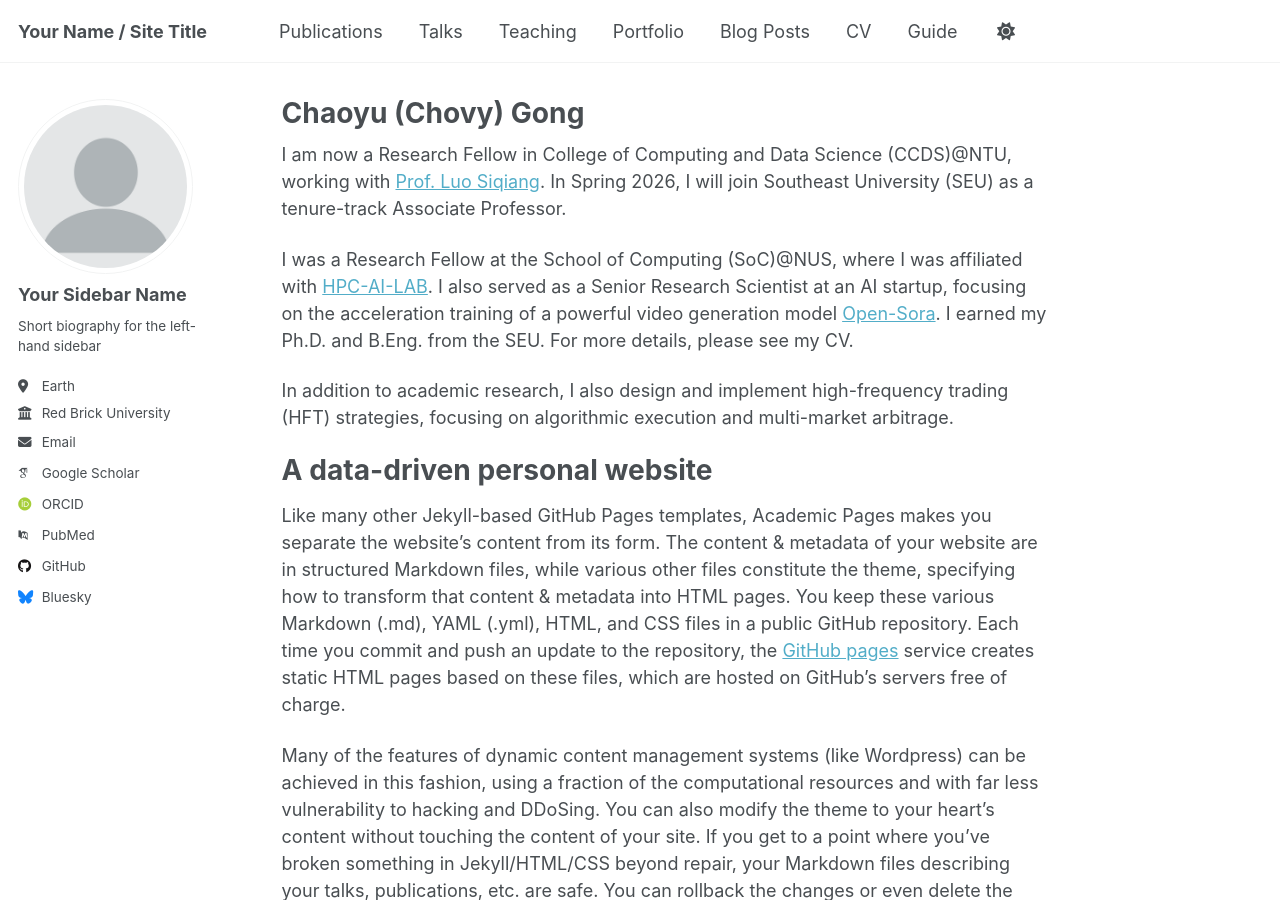
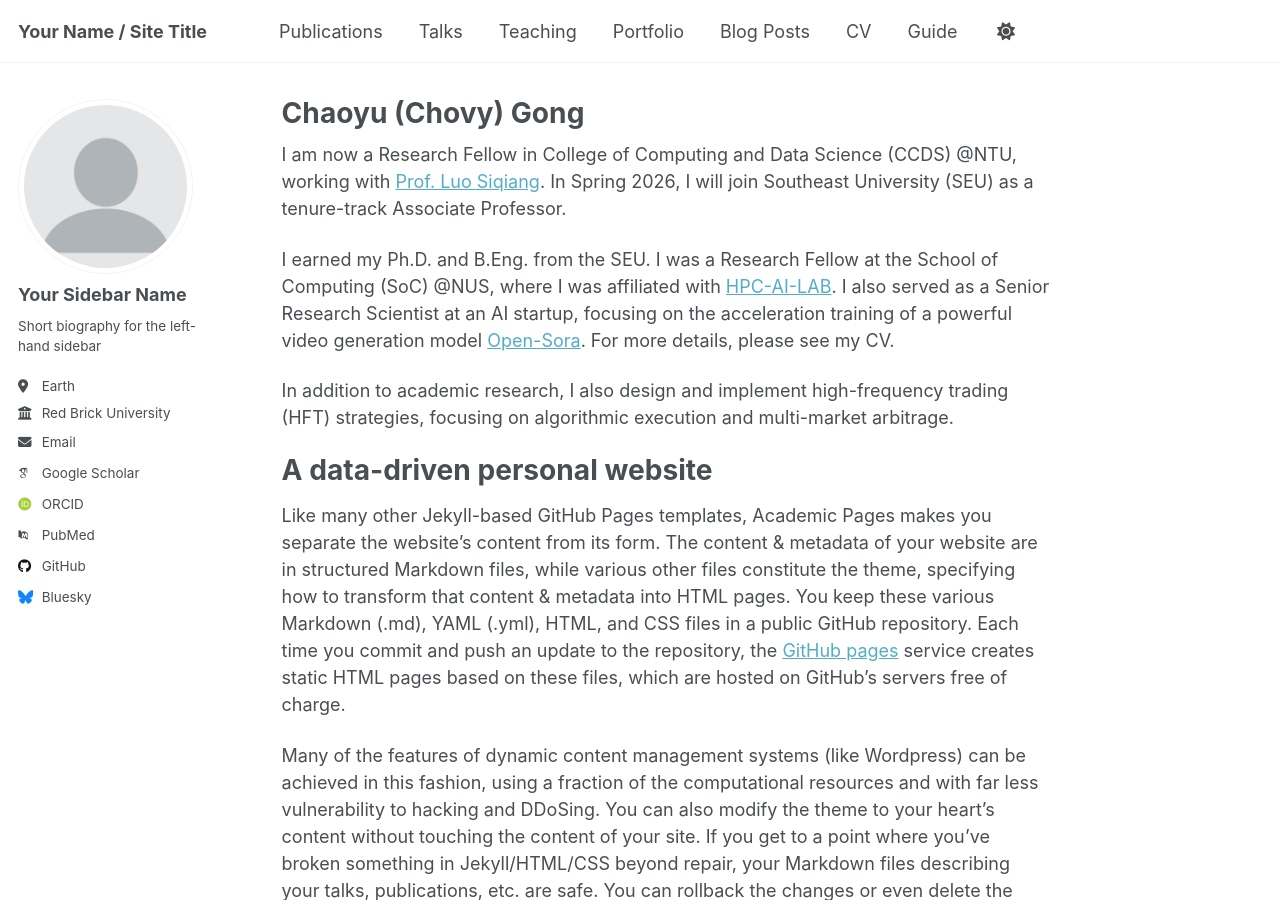
Before and after one commit to doushijihui/Chovy-Gong, a Jekyll site: the page built from _pages/about.md, in a window 1280 px wide and 900 px high. Built offline with Jekyll 4.4.1, drawn with Linux system fonts in a browser that asks for light colours; some web fonts are replaced; a script that is not in the unit is left out.

```diff
--- a/_pages/about.md
+++ b/_pages/about.md
@@ -7,9 +7,9 @@ redirect_from:
   - /about.html
 ---
 
-I am now a Research Fellow in College of Computing and Data Science (CCDS)@NTU, working with [Prof. Luo Siqiang](https://siqiangluo.com/). In Spring 2026, I will join Southeast University (SEU) as a tenure-track Associate Professor.
+I am now a Research Fellow in College of Computing and Data Science (CCDS) @NTU, working with [Prof. Luo Siqiang](https://siqiangluo.com/). In Spring 2026, I will join Southeast University (SEU) as a tenure-track Associate Professor.
 
-I was a Research Fellow at the School of Computing (SoC)@NUS, where I was affiliated with [HPC-AI-LAB](https://ai.comp.nus.edu.sg/). I also served as a Senior Research Scientist at an AI startup, focusing on the acceleration training of a powerful video generation model [Open-Sora](https://huggingface.co/hpcai-tech/Open-Sora-v2). I earned my Ph.D. and B.Eng. from the SEU. For more details, please see my CV.
+I earned my Ph.D. and B.Eng. from the SEU. I was a Research Fellow at the School of Computing (SoC) @NUS, where I was affiliated with [HPC-AI-LAB](https://ai.comp.nus.edu.sg/). I also served as a Senior Research Scientist at an AI startup, focusing on the acceleration training of a powerful video generation model [Open-Sora](https://huggingface.co/hpcai-tech/Open-Sora-v2).  For more details, please see my CV.
 
 In addition to academic research, I also design and implement high-frequency trading (HFT) strategies, focusing on algorithmic execution and multi-market arbitrage.
 
```
